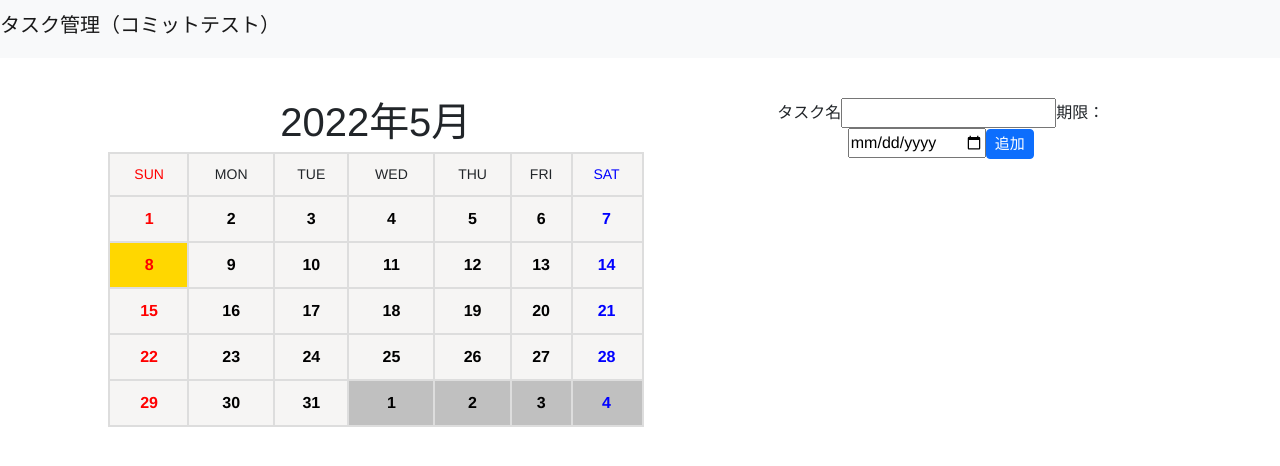
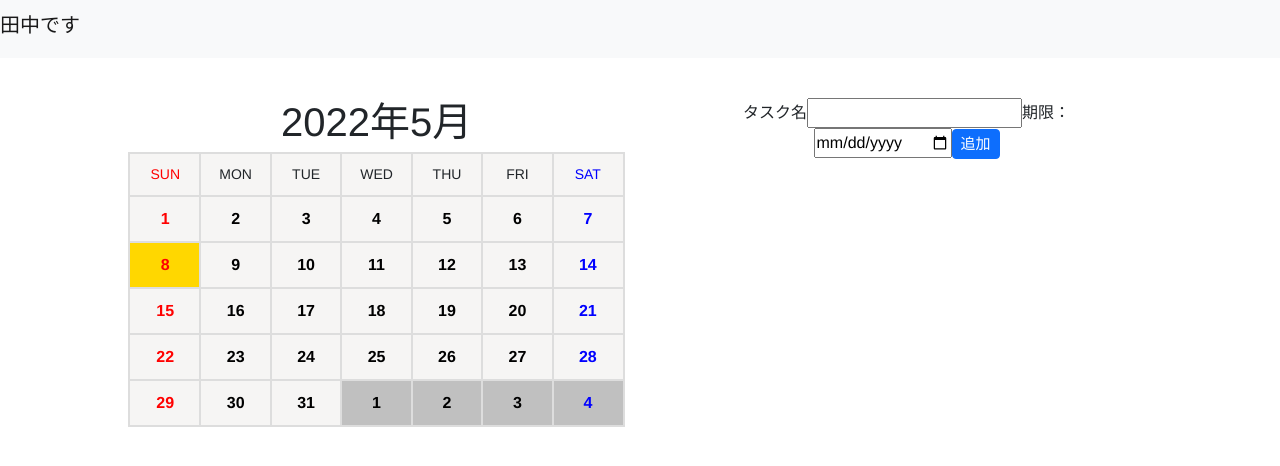
Before and after one commit to kohei-sansan/todo_app, a Vue app: page / in a window 1280 px wide. Shown: the top 466 px of the page. Built offline with nearby package versions, Linux system fonts and the light colour scheme.

Commit message:
プレリリース用修正

```diff
--- a/public/index.html
+++ b/public/index.html
@@ -4,8 +4,8 @@
     <meta charset="utf-8">
     <meta http-equiv="X-UA-Compatible" content="IE=edge">
     <meta name="viewport" content="width=device-width,initial-scale=1.0">
-    <link rel="icon" href="<%= BASE_URL %>favicon.ico">
-    <title><%= htmlWebpackPlugin.options.title %></title>
+    <link rel="icon" href="<%= BASE_URL %>todo_top.ico">
+    <title>田中のタスク</title>
   </head>
   <body>
     <noscript>
--- a/src/calendar.js
+++ b/src/calendar.js
@@ -36,7 +36,6 @@ function createCalendar(year, month){
     var row = Math.ceil((firstDay + lastDate) / 7);
 
     for(var i = 0; i < row; i++){
-        //calendar += "<tr>"
         dates = [];
         for(var j = 0; j < 7; j++){
             var dateProps = {
@@ -56,7 +55,6 @@ function createCalendar(year, month){
             }else{
                 dateProps.day = 'normalday';
             }
-
             //１行目の前月分の日付を表示
             if(i == 0 && j < firstDay){
                dateProps.date = (lastMonthEndDate - firstDay + j + 1);
--- a/src/components/MyBody.vue
+++ b/src/components/MyBody.vue
@@ -24,7 +24,7 @@
             <!--完了したタスクは削除ボタンが押せるようにする-->
             <button v-show="todo.hoverFlg == true && todo.doneFlg" type="text" class="btn btn-secondary list-btn" @click="deleteTodo(todoIndex)">削除</button>
             <!--優先順位を決めるドロップダウン-->
-            <label v-show="todo.hoverFlg == true && !todo.doneFlg" for="priority">優先度変更：</label>
+            <label v-show="todo.hoverFlg == true && !todo.doneFlg" for="priority" style="position: absolute;right: 85px;">優先度変更：</label>
             <select  v-show="todo.hoverFlg == true && !todo.doneFlg" type="number" v-model="selectedPriority" id="priority" @change="changePriority(todoIndex)">
               <!--todoValidCount：未完了のtodoの数-->
               <option v-for="n in todoValidCount" v-bind:value="n" v-bind:key="n">{{ n }}</option>
@@ -83,6 +83,7 @@ export default {
         addText: '',
         currentYear: new Date().getFullYear(),
         currentMonth: new Date().getMonth() + 1,
+        currentDate: new Date().getDate(),
         //優先順位保持用
         selectedPriority: 0
       }
@@ -109,12 +110,24 @@ export default {
       for(let i = 0; i < this.tasks.length; i++){
         this.tasks[i].deadLine = new Date(this.tasks[i].deadLine);
       }
+      //期限切れタスク削除
+      this.delOldTasks();
     }
-    //this.tasks = null;
-    //localStorage.setItem('tasks',JSON.stringify(this.tasks));
     this.todoList = JSON.parse(localStorage.getItem('todoList'));
   },
   methods:{
+    //期限切れのタスク削除処理
+    delOldTasks(){
+      var delCount = 0;
+      var todayYMD = new Date(this.currentYear, this.currentMonth - 1, this.currentDate);
+      for(let i = 0; i < this.tasks.length; i++){
+        var diffMilliSec = this.tasks[i - delCount].deadLine - todayYMD;
+        if(diffMilliSec < 0){
+          this.tasks.splice(i - delCount, 1);
+          delCount++;
+        }
+      }
+    },
     //todoソート用
     todoSort(todo1,todo2){
       return todo1.priority - todo2.priority;
@@ -205,7 +218,7 @@ export default {
       //var deadLine = new Date(this.deadLine);
       this.deadLineToAdd = new Date(deadLineArray[0],deadLineArray[1],deadLineArray[2]);
       if(!this.isValid('longTerm')){
-        return; //TODO 長期目標の入力チェック処理から
+        return;
       }
       if(this.tasks == null){
         this.tasks = [{name:this.taskName,deadLine: this.deadLineToAdd,delFlg: false}];
@@ -229,29 +242,13 @@ export default {
     //あと何日かを算出する
     calcDeadLine(deadLine){
       //タスク実行日にちまで後何日かを返す
-      var today = new Date();
-      //console.log('today:'+today);
-      var nextDay = new Date(today.getFullYear(), today.getMonth() + 1, today.getDate() + 1);
-      //console.log('nextDay:'+nextDay);
-      //今日の残り時間
-      var remainingTime = nextDay - today;
-      //TODO:残り１日の処理・・・
-      var diffMilliSec = deadLine - today;
-      //console.log('remainingTime:'+remainingTime);
-      //console.log('diffMillSec:'+diffMilliSec);
-      if(diffMilliSec < 0){
-          //タスクの削除（仮）
-
-      }
+      var todayYMD = new Date(this.currentYear, this.currentMonth - 1, this.currentDate);
+      // console.log('todayYMD:' + todayYMD);
+      // console.log('deadLine:' + deadLine);
+      var diffMilliSec = deadLine - todayYMD;
+      //console.log('diffMilliSec:' + diffMilliSec);
       /*ミリ秒を日数に変換*/
       var diffDays = parseInt(diffMilliSec / 1000 / 60 / 60 / 24);
-      //チェック（必要に応じて、削除も）
-      if(diffDays == 0){
-          //あと何時間を返す
-      }
-      if(diffDays == 0 && diffMilliSec >= remainingTime){
-        diffDays = 1;
-      }
       // 残り日数を返す
       return diffDays;
     },
@@ -412,8 +409,8 @@ export default {
     display: flex;
     padding: 10px;
     margin-top: 30px;
-    margin-left: 100px;
-    margin-right: 100px;
+    margin-left: 120px;
+    margin-right: 150px;
   }
   #child1 {
     width: 55%;
@@ -443,7 +440,8 @@ input#deadLine{
   height: 30px;
 }
 select{
-  height: 20px;
+  position: absolute;
+  right: 65px;
 }
 .today{
   background-color: red;
--- a/src/components/MyCalendar.vue
+++ b/src/components/MyCalendar.vue
@@ -84,9 +84,9 @@ export default{
                         if(this.rows[i][j].background == 'gold'){
                             //当日ではない背景をノーマルに戻す
                             if(this.rows[i][j].date != today.getDate()){
-                                this.rows[i][j].background = 'normal';
+                                this.rows[i][j].background = 'normalcolor';
                             }
-                        }else if(this.rows[i][j].background == 'normal'){
+                        }else if(this.rows[i][j].background == 'normalcolor'){
                             //当日でノーマル背景を当日背景にセットする
                             if(this.rows[i][j].date == today.getDate()){
                                 this.rows[i][j].background = 'gold';
@@ -128,12 +128,14 @@ export default{
 table {
     outline: 2px solid #ddd;
     border-collapse: collapse;
+    table-layout: fixed;
     width: 100%;
 }
 th, td {
     outline: 1px solid #ddd;
-    padding-top: 10px;
-    padding-bottom: 10px;
+    padding: 10px;
+    /* padding-top: 10px;
+    padding-bottom: 10px; */
     text-align: center;
 
 }
--- a/src/components/MyHeader.vue
+++ b/src/components/MyHeader.vue
@@ -1,6 +1,6 @@
 <template>
     <nav class="navbar navbar-expand-lg navbar-light bg-light">
-        <h2 class="navbar-brand">タスク管理（コミットテスト）</h2>
+        <h2 class="navbar-brand">田中です</h2>
     </nav>
 </template>
 <script>
```
Also changed, not shown: 1 other file (tests, documents, lock files or other folders).
